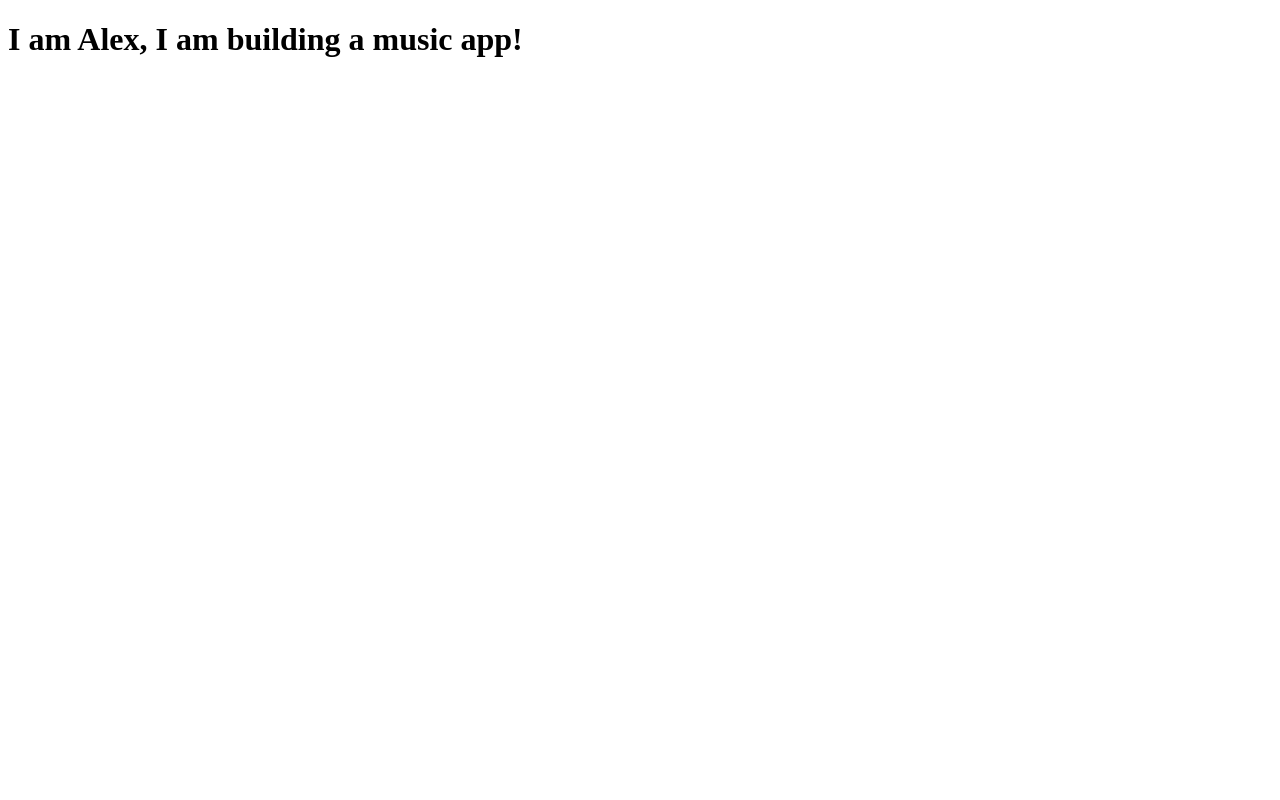
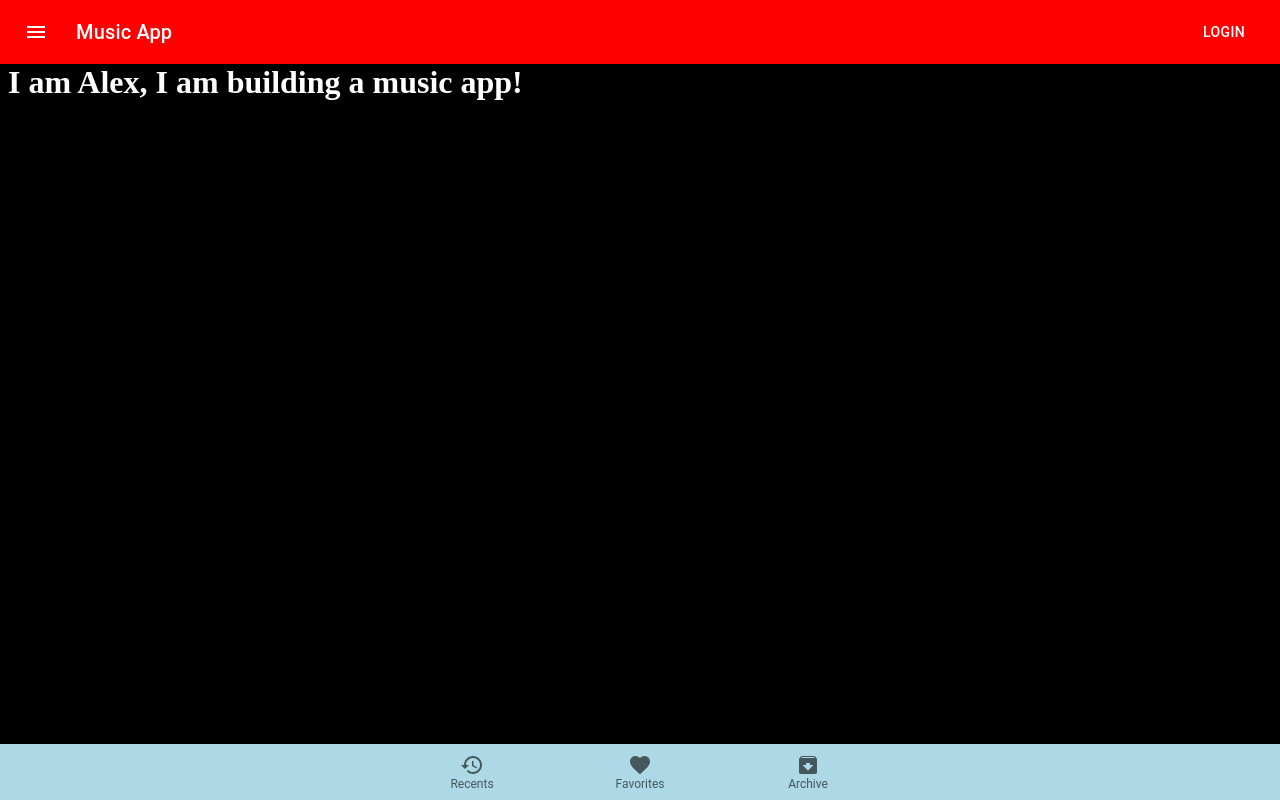
Before and after one commit to alexbarajas/music_app_project, a React (Vite) app: page / in a window 1280 px wide. Built offline with nearby package versions, Linux system fonts and the light colour scheme.

Commit message:
added Error.jsx, a header, a footer, and started doing some css, along with material-ui stuff

```diff
--- a/package.json
+++ b/package.json
@@ -15,6 +15,7 @@
   "dependencies": {
     "@emotion/react": "^11.14.0",
     "@emotion/styled": "^11.14.0",
+    "@mui/icons-material": "^6.4.7",
     "@mui/material": "^6.4.7",
     "concurrently": "^9.1.2",
     "cors": "^2.8.5",
--- a/src/App.jsx
+++ b/src/App.jsx
@@ -1,12 +1,18 @@
 import { BrowserRouter as Router, Route, Routes } from "react-router-dom";
 import Home from "./pages/Home";
+import Header from "./components/Header";
+import Footer from "./components/Footer";
+import Error from "./pages/Error";
 
 export default function App() {
   return (
     <Router>
+      <Header />
       <Routes>
         <Route path="/" element={<Home />} />
+        <Route path="/*" element={<Error />} />
       </Routes>
+      <Footer />
     </Router>
   );
 }
--- /dev/null
+++ b/src/components/Footer.jsx
@@ -0,0 +1,51 @@
+// export default function Footer() {
+//   const year = new Date().getFullYear();
+//   return (
+//     <footer>
+//       <ul className="menu">
+//         <li>
+//           <a href="/">Home</a>
+//         </li>
+//         <li>
+//           <a href="/about">About</a>
+//         </li>
+//       </ul>
+//       <p className="copyright">
+//         "Made with ❤️ in BasedWorld" - Alex {year + 1}
+//       </p>
+//     </footer>
+//   );
+// }
+
+import * as React from "react";
+import BottomNavigation from "@mui/material/BottomNavigation";
+import BottomNavigationAction from "@mui/material/BottomNavigationAction";
+import RestoreIcon from "@mui/icons-material/Restore";
+import FavoriteIcon from "@mui/icons-material/Favorite";
+import ArchiveIcon from "@mui/icons-material/Archive";
+import Paper from "@mui/material/Paper";
+
+export default function FixedBottomNavigation() {
+  return (
+    <Paper
+      sx={{
+        position: "fixed",
+        bottom: 0,
+        left: 0,
+        right: 0,
+      }}
+      elevation={3}
+    >
+      <BottomNavigation
+        showLabels
+        sx={{
+          backgroundColor: "lightblue", // Set the BottomNavigation background to blue
+        }}
+      >
+        <BottomNavigationAction label="Recents" icon={<RestoreIcon />} />
+        <BottomNavigationAction label="Favorites" icon={<FavoriteIcon />} />
+        <BottomNavigationAction label="Archive" icon={<ArchiveIcon />} />
+      </BottomNavigation>
+    </Paper>
+  );
+}
--- /dev/null
+++ b/src/components/Header.jsx
@@ -0,0 +1,42 @@
+// export default function Header() {
+//   return (
+//     <header>
+//       <p>Buy Bitcoin</p>
+//     </header>
+//   );
+// }
+
+import * as React from "react";
+import AppBar from "@mui/material/AppBar";
+import Box from "@mui/material/Box";
+import Toolbar from "@mui/material/Toolbar";
+import Typography from "@mui/material/Typography";
+import Button from "@mui/material/Button";
+import IconButton from "@mui/material/IconButton";
+import MenuIcon from "@mui/icons-material/Menu";
+
+export default function ButtonAppBar() {
+  return (
+    <header>
+      <Box sx={{ flexGrow: 1, marginTop: "64px" }}>
+        <AppBar position="fixed" sx={{ backgroundColor: "red" }}>
+          <Toolbar>
+            <IconButton
+              size="large"
+              edge="start"
+              color="inherit"
+              aria-label="menu"
+              sx={{ mr: 2 }}
+            >
+              <MenuIcon />
+            </IconButton>
+            <Typography variant="h6" component="div" sx={{ flexGrow: 1 }}>
+              Music App
+            </Typography>
+            <Button color="inherit">Login</Button>
+          </Toolbar>
+        </AppBar>
+      </Box>
+    </header>
+  );
+}
--- /dev/null
+++ b/src/pages/Error.jsx
@@ -0,0 +1,11 @@
+export default function Error() {
+  return (
+    <div>
+      <h1>Hello Twin</h1>
+      <h2>This page does not exist</h2>
+      <h2>
+        You can go home <a href="/">here</a>
+      </h2>
+    </div>
+  );
+}
--- a/src/public/styles/main.css
+++ b/src/public/styles/main.css
@@ -0,0 +1,11 @@
+body {
+    background-color: black;
+}
+
+header {
+    margin: 0;
+}
+
+h1, h2, p {
+    color: white;
+}
```
Also changed, not shown: 1 other file (tests, documents, lock files or other folders).
